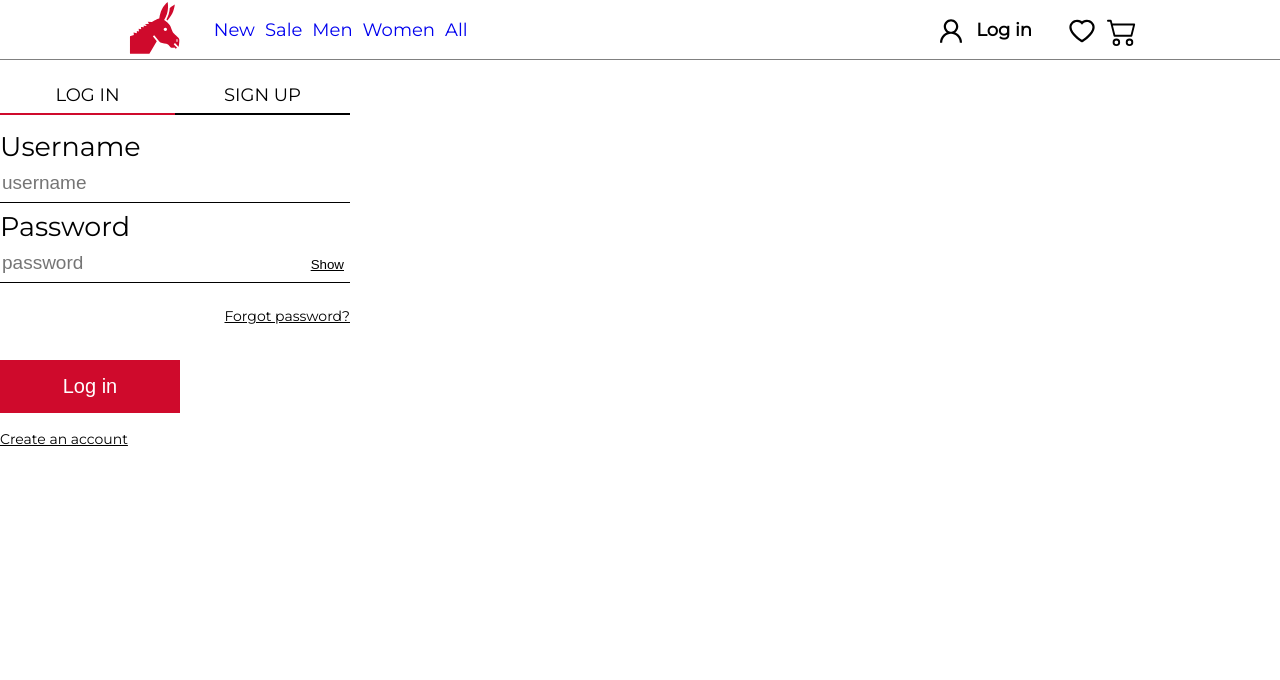
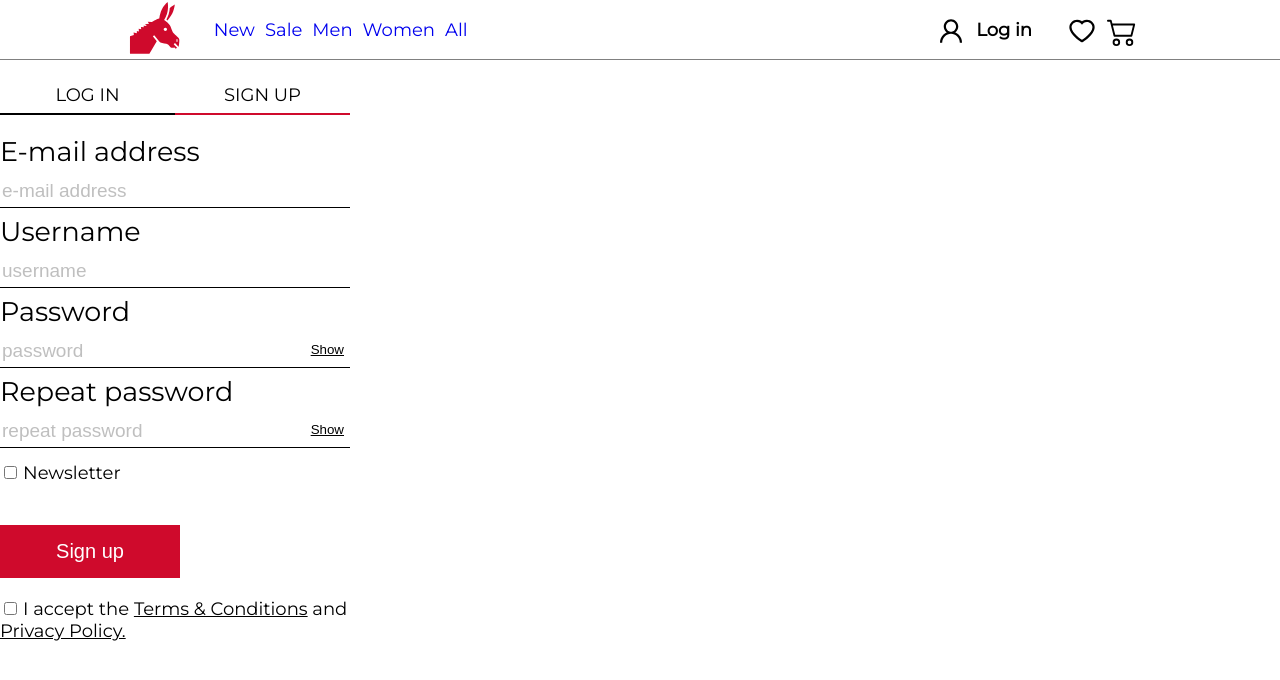
Before and after one commit to Trudethath/store, a React (Create React App) app: page /signIn in a window 1280 px wide. Both pictures are taken after a click on the element "SIGN UP". Shown: the top 680 px of the page. Built offline with nearby package versions, Linux system fonts and the light colour scheme.

Commit message:
add login and register form

```diff
--- a/src/AppProvider.js
+++ b/src/AppProvider.js
@@ -108,7 +108,7 @@ const AppProvider = ({ children }) => {
       release_year: 2018,
       onSale: true,
       favorite: false,
-      quantity: 9,
+      quantity: 0,
     },
     {
       id: 8,
@@ -186,7 +186,7 @@ const AppProvider = ({ children }) => {
       release_year: 2017,
       onSale: true,
       favorite: false,
-      quantity: 15,
+      quantity: 0,
     },
     {
       id: 14,
--- a/src/Content/LogIn.js
+++ b/src/Content/LogIn.js
@@ -1,74 +1,21 @@
 import React, { useState } from "react"
+import LoginTemplate from "./LogInTemplate"
+import SignUpTemplate from "./SignUpTemplate"
 
 function LogIn() {
-  const [loginText, setLoginText] = useState("")
-  const [passwordText, setPasswordText] = useState("")
-  const [isPasswordVisible, setPasswordVisibility] = useState(false)
+  const [loginPage, setLoginPage] = useState(true)
 
-  const handleInputs = (e) => {
-    e.preventDefault()
-    switch (e.target.id) {
-      case "username":
-        setLoginText(e.target.value)
-        break
-      case "password":
-        setPasswordText(e.target.value)
-        break
-      case "passwordVisible":
-        setPasswordVisibility(!isPasswordVisible)
-        break
-      case "submit":
-        sendData() // in development
-        break
-      default:
-        break
-    }
-  }
-
-  const sendData = () => {
-    console.log("sending ..")
+  const handleSwitchers = (opt) => {
+    setLoginPage(opt)
   }
 
   return (
     <div className='login-wrapper'>
-      <div className='switchers'>
-        <span className='login-switcher active'>LOG IN</span>
-        <span className='login-switcher'>SIGN UP</span>
-        <form className='login-form'>
-          <label htmlFor='username'>
-            <h2>Username</h2>
-          </label>
-          <input
-            id='username'
-            type='text'
-            placeholder='username'
-            value={loginText}
-            onChange={handleInputs}
-          />
-          <label htmlFor='password'>
-            <h2>Password</h2>
-          </label>
-          <input
-            id='password'
-            type={isPasswordVisible ? "text" : "password"}
-            placeholder='password'
-            value={passwordText}
-            onChange={handleInputs}
-          />
-          <button className='change-password-visibility' onClick={handleInputs}>
-            {isPasswordVisible ? (
-              <span id='passwordVisible'>Hide</span>
-            ) : (
-              <span id='passwordVisible'>Show</span>
-            )}
-          </button>
-          <span className='forgot-password'>Forgot password?</span>
-          <button id='submit' onClick={handleInputs}>
-            Log in
-          </button>
-          <span className='create-account'>Create an account</span>
-        </form>
-      </div>
+      {loginPage ? (
+        <LoginTemplate handleSwitchers={handleSwitchers} />
+      ) : (
+        <SignUpTemplate handleSwitchers={handleSwitchers} />
+      )}
     </div>
   )
 }
--- /dev/null
+++ b/src/Content/LogInTemplate.js
@@ -0,0 +1,87 @@
+import React, { useState } from "react"
+
+function LoginTemplate(props) {
+  const [loginText, setLoginText] = useState("")
+  const [passwordText, setPasswordText] = useState("")
+  const [isPasswordVisible, setPasswordVisibility] = useState(false)
+
+  const { handleSwitchers } = props
+
+  const handleInputs = (e) => {
+    e.preventDefault()
+    switch (e.target.id) {
+      case "username":
+        setLoginText(e.target.value)
+        break
+      case "password":
+        setPasswordText(e.target.value)
+        break
+      case "passwordVisible":
+        setPasswordVisibility(!isPasswordVisible)
+        break
+      case "submit":
+        //sendData()  in development
+        console.log("send data")
+        break
+      default:
+        break
+    }
+  }
+
+  const login = (
+    <div className='switchers'>
+      <span
+        className='login-switcher active'
+        onClick={() => handleSwitchers(true)}
+      >
+        LOG IN
+      </span>
+      <span className='login-switcher' onClick={() => handleSwitchers(false)}>
+        SIGN UP
+      </span>
+      <form className='login-form'>
+        <label htmlFor='username'>
+          <h2>Username</h2>
+        </label>
+        <input
+          id='username'
+          type='text'
+          placeholder='username'
+          value={loginText}
+          onChange={handleInputs}
+        />
+        <label htmlFor='password'>
+          <h2>Password</h2>
+        </label>
+        <input
+          id='password'
+          type={isPasswordVisible ? "text" : "password"}
+          placeholder='password'
+          value={passwordText}
+          onChange={handleInputs}
+        />
+        <button className='change-password-visibility' onClick={handleInputs}>
+          {isPasswordVisible ? (
+            <span id='passwordVisible'>Hide</span>
+          ) : (
+            <span id='passwordVisible'>Show</span>
+          )}
+        </button>
+        <span className='forgot-password'>Forgot password?</span>
+        <label className='label-checkbox'>
+          <input type='checkbox' />
+          <span>Remember me</span>
+        </label>
+
+        <button id='submit' onClick={handleInputs}>
+          Log in
+        </button>
+        <span className='create-account'>Create an account</span>
+      </form>
+    </div>
+  )
+
+  return login
+}
+
+export default LoginTemplate
--- /dev/null
+++ b/src/Content/SignUpTemplate.js
@@ -0,0 +1,132 @@
+import React, { useState } from "react"
+
+function LoginTemplate(props) {
+  const [emailText, setEmailText] = useState("")
+  const [loginText, setLoginText] = useState("")
+  const [passwordText, setPasswordText] = useState("")
+  const [passwordTextRepeat, setPasswordTextRepeat] = useState("")
+  const [isPasswordVisible, setPasswordVisibility] = useState(false)
+  const [isPasswordRepeatVisible, setPasswordRepeatVisibility] = useState(false)
+
+  const { handleSwitchers } = props
+
+  const handleInputs = (e) => {
+    e.preventDefault()
+    switch (e.target.id) {
+      case "email":
+        setEmailText(e.target.value)
+        break
+      case "username":
+        setLoginText(e.target.value)
+        break
+      case "password":
+        setPasswordText(e.target.value)
+        break
+      case "passwordRepeat":
+        setPasswordTextRepeat(e.target.value)
+        break
+      case "passwordVisible":
+        setPasswordVisibility(!isPasswordVisible)
+        break
+      case "passwordRepeatVisible":
+        setPasswordRepeatVisibility(!isPasswordRepeatVisible)
+        break
+      case "submit":
+        //sendData()  in development
+        console.log("send data")
+        break
+      default:
+        break
+    }
+  }
+
+  const signUp = (
+    <div className='switchers'>
+      <span className='login-switcher' onClick={() => handleSwitchers(true)}>
+        LOG IN
+      </span>
+      <span
+        className='login-switcher active'
+        onClick={() => handleSwitchers(false)}
+      >
+        SIGN UP
+      </span>
+      <form className='login-form'>
+        <label htmlFor='email'>
+          <h2>E-mail address</h2>
+        </label>
+        <input
+          id='email'
+          type='email'
+          placeholder='e-mail address'
+          value={emailText}
+          onChange={handleInputs}
+        />
+        <label htmlFor='username'>
+          <h2>Username</h2>
+        </label>
+        <input
+          id='username'
+          type='text'
+          placeholder='username'
+          value={loginText}
+          onChange={handleInputs}
+        />
+
+        <label htmlFor='password'>
+          <h2>Password</h2>
+        </label>
+        <input
+          id='password'
+          type={isPasswordVisible ? "text" : "password"}
+          placeholder='password'
+          value={passwordText}
+          onChange={handleInputs}
+        />
+        <button className='change-password-visibility' onClick={handleInputs}>
+          {isPasswordVisible ? (
+            <span id='passwordVisible'>Hide</span>
+          ) : (
+            <span id='passwordVisible'>Show</span>
+          )}
+        </button>
+
+        <label htmlFor='passwordRepeat'>
+          <h2>Repeat password</h2>
+        </label>
+        <input
+          id='passwordRepeat'
+          type={isPasswordRepeatVisible ? "text" : "password"}
+          placeholder='repeat password'
+          value={passwordTextRepeat}
+          onChange={handleInputs}
+        />
+        <button className='change-password-visibility' onClick={handleInputs}>
+          {isPasswordRepeatVisible ? (
+            <span id='passwordRepeatVisible'>Hide</span>
+          ) : (
+            <span id='passwordRepeatVisible'>Show</span>
+          )}
+        </button>
+        <label className='label-checkbox'>
+          <input type='checkbox' />
+          <span>Newsletter</span>
+        </label>
+
+        <button id='submit' onClick={handleInputs}>
+          Sign up
+        </button>
+        <label className='label-checkbox terms'>
+          <input type='checkbox' />
+          <span>
+            I accept the <u>Terms & Conditions</u> and <u>Privacy Policy.</u>
+          </span>
+        </label>
+      </form>
+    </div>
+  )
+
+  return signUp
+}
+
+export default LoginTemplate
--- a/src/css/style.css
+++ b/src/css/style.css
@@ -160,7 +160,7 @@ body {
   top: 50%;
   -webkit-transform: translate(-50%, -50%);
           transform: translate(-50%, -50%);
-  font-size: 20px;
+  font-size: 18px;
   color: white;
 }
 
@@ -172,8 +172,8 @@ body {
   -webkit-transform: translate(-50%, -50%);
           transform: translate(-50%, -50%);
   width: 170px;
-  height: 40px;
-  background-color: black;
+  height: 50px;
+  background-color: rgba(0, 0, 0, 0.9);
   border-radius: 6px;
   z-index: -1;
 }
@@ -356,7 +356,7 @@ body {
 
 .login-wrapper .login-form {
   position: relative;
-  margin-top: 15px;
+  margin-top: 20px;
   width: 350px;
 }
 
@@ -369,15 +369,63 @@ body {
 }
 
 .login-wrapper .login-form input[type="text"],
+.login-wrapper .login-form input[type="email"],
 .login-wrapper .login-form input[type="password"] {
   margin-bottom: 7px;
-  padding: 2px;
+  padding-top: 7px;
   height: 40px;
   width: 100%;
   outline: none;
   border: none;
   font-size: 19px;
   border-bottom: 1px solid black;
+}
+
+.login-wrapper .login-form .label-checkbox {
+  display: block;
+  position: absolute;
+  margin-top: 7px;
+  cursor: pointer;
+}
+
+.login-wrapper .login-form .label-checkbox input {
+  margin-right: 6px;
+}
+
+.login-wrapper .login-form .label-checkbox span {
+  display: inline;
+}
+
+.login-wrapper .login-form .label-checkbox.terms {
+  margin-top: 20px;
+}
+
+.login-wrapper .login-form input[type="text"]::-webkit-input-placeholder,
+.login-wrapper .login-form input[type="email"]::-webkit-input-placeholder,
+.login-wrapper .login-form input[type="password"]::-webkit-input-placeholder {
+  color: grey;
+  opacity: 0.5;
+}
+
+.login-wrapper .login-form input[type="text"]:-ms-input-placeholder,
+.login-wrapper .login-form input[type="email"]:-ms-input-placeholder,
+.login-wrapper .login-form input[type="password"]:-ms-input-placeholder {
+  color: grey;
+  opacity: 0.5;
+}
+
+.login-wrapper .login-form input[type="text"]::-ms-input-placeholder,
+.login-wrapper .login-form input[type="email"]::-ms-input-placeholder,
+.login-wrapper .login-form input[type="password"]::-ms-input-placeholder {
+  color: grey;
+  opacity: 0.5;
+}
+
+.login-wrapper .login-form input[type="text"]::placeholder,
+.login-wrapper .login-form input[type="email"]::placeholder,
+.login-wrapper .login-form input[type="password"]::placeholder {
+  color: grey;
+  opacity: 0.5;
 }
 
 .login-wrapper .change-password-visibility {
@@ -394,7 +442,7 @@ body {
 
 .login-wrapper .forgot-password {
   font-size: 14px;
-  margin-top: 17px;
+  margin-top: 9px;
   text-decoration: underline;
   display: block;
   position: absolute;
--- a/src/scss/_itemsList.scss
+++ b/src/scss/_itemsList.scss
@@ -63,7 +63,7 @@
     left: 50%;
     top: 50%;
     transform: translate(-50%, -50%);
-    font-size: 20px;
+    font-size: 18px;
     color: white;
   }
   .item-unavaiable-text::before {
@@ -73,8 +73,8 @@
     top: 50%;
     transform: translate(-50%, -50%);
     width: 170px;
-    height: 40px;
-    background-color: black;
+    height: 50px;
+    background-color: rgba(0, 0, 0, 0.9);
     border-radius: 6px;
     z-index: -1;
   }
--- a/src/scss/_loginForm.scss
+++ b/src/scss/_loginForm.scss
@@ -24,7 +24,7 @@
 
   .login-form {
     position: relative;
-    margin-top: 15px;
+    margin-top: 20px;
     width: 350px;
     label {
       margin: 13px 0 2px;
@@ -34,15 +34,42 @@
       }
     }
     input[type="text"],
+    input[type="email"],
     input[type="password"] {
       margin-bottom: 7px;
-      padding: 2px;
+      padding-top: 7px;
       height: 40px;
       width: 100%;
       outline: none;
       border: none;
       font-size: 19px;
       border-bottom: 1px solid black;
+    }
+
+    .label-checkbox {
+      display: block;
+      position: absolute;
+      margin-top: 7px;
+      cursor: pointer;
+
+      input {
+        margin-right: 6px;
+      }
+
+      span {
+        display: inline;
+      }
+
+      &.terms {
+        margin-top: 20px;
+      }
+    }
+
+    input[type="text"]::placeholder,
+    input[type="email"]::placeholder,
+    input[type="password"]::placeholder {
+      color: grey;
+      opacity: 0.5;
     }
   }
 
@@ -60,7 +87,7 @@
 
   .forgot-password {
     font-size: 14px;
-    margin-top: 17px;
+    margin-top: 9px;
     text-decoration: underline;
     display: block;
     position: absolute;
```
Also changed, not shown: 1 other file (tests, documents, lock files or other folders).
